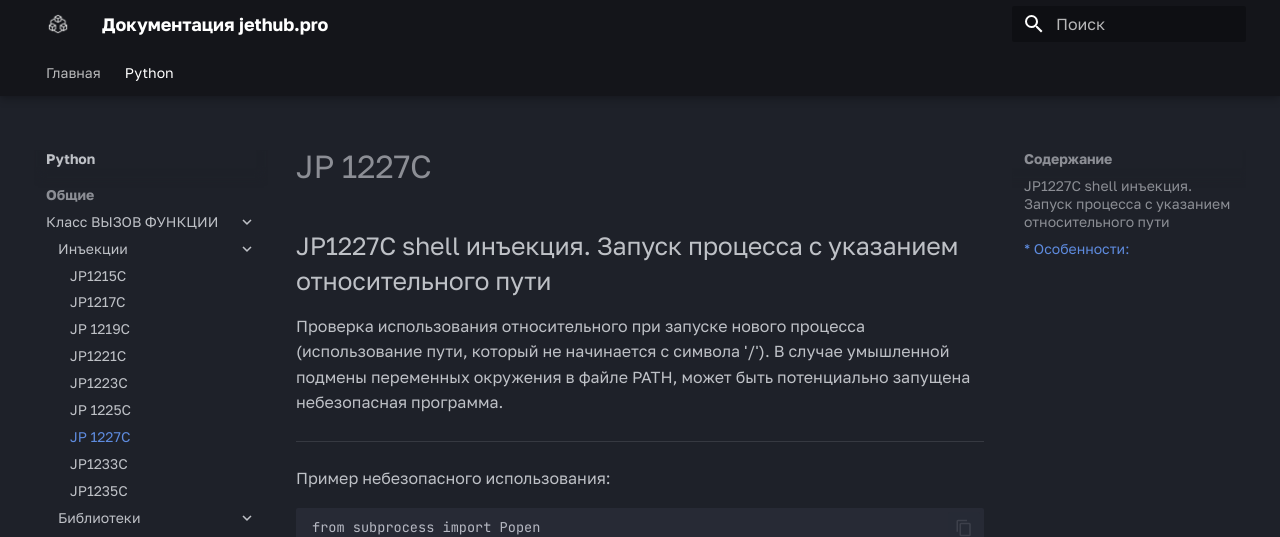
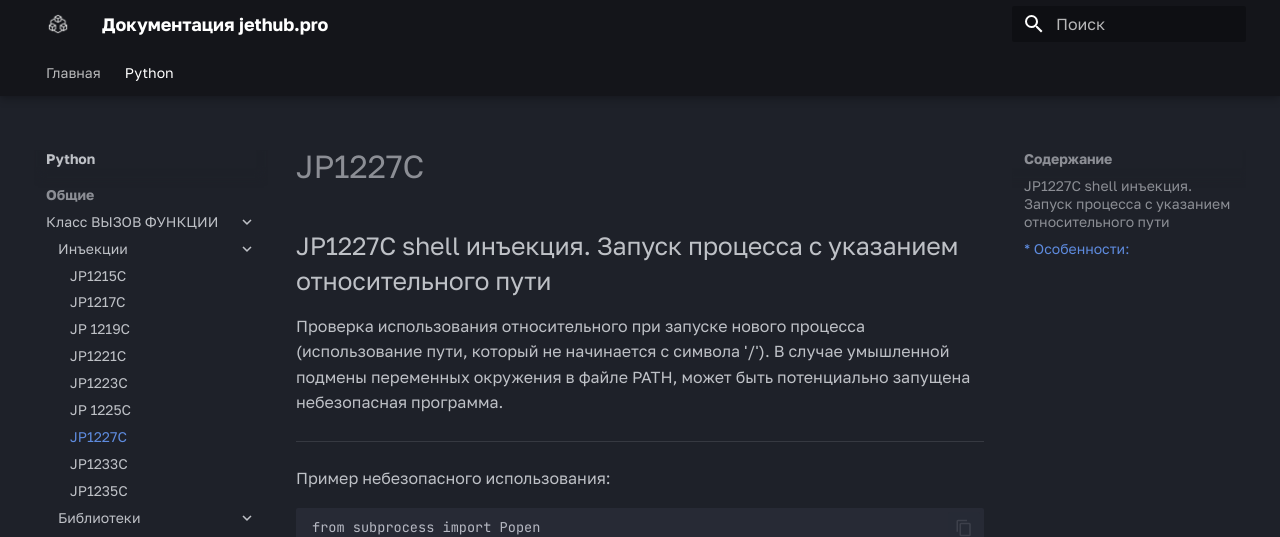
Before and after one commit to jethub-tech/docs.jethub.pro, an MkDocs documentation site: the page built from docs/python/common_errors/calls/injections/JP1227C shell инъекция. Запуск процесса с указанием относительного пути.md, in a window 1280 px wide and 1006 px high. Shown: the top 537 px of the window. Built offline with MkDocs 1.6.1 and Material for MkDocs 9.7.7, drawn with Linux system fonts in a browser that asks for light colours.

Commit message:
remove empty space into some h1

```diff
--- a/docs/python/common_errors/calls/injections/JP1227C shell инъекция. Запуск процесса с указанием относительного пути.md
+++ b/docs/python/common_errors/calls/injections/JP1227C shell инъекция. Запуск процесса с указанием относительного пути.md
@@ -1,4 +1,4 @@
-# JP 1227С
+# JP1227С
 ## JP1227C shell инъекция. Запуск процесса с указанием относительного пути
 
 Проверка использования относительного при запуске нового процесса (использование
```
